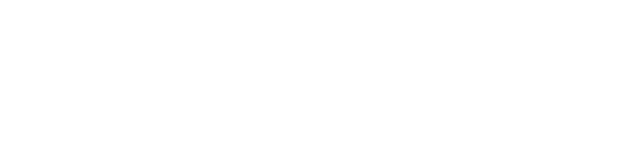
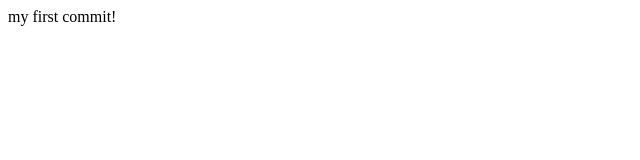
Before and after one commit to romanSokol/servis, a plain HTML site: page index.htm in a window 1280 px wide. Shown: the whole page, without its empty margins (0-640 px from the left). Drawn offline with Linux system fonts and the light colour scheme.

Commit message:
second commit

```diff
--- a/index.htm
+++ b/index.htm
@@ -9,6 +9,7 @@
 		var a = "hello ";
 		var b = "world";
 		alert(a+b+"!");
+		document.write("my first commit!");
 	</script>
 </body>
 </html>
--- /dev/null
+++ b/styles/styles.css
@@ -0,0 +1,3 @@
+body {
+	margin: 0;
+}
```
